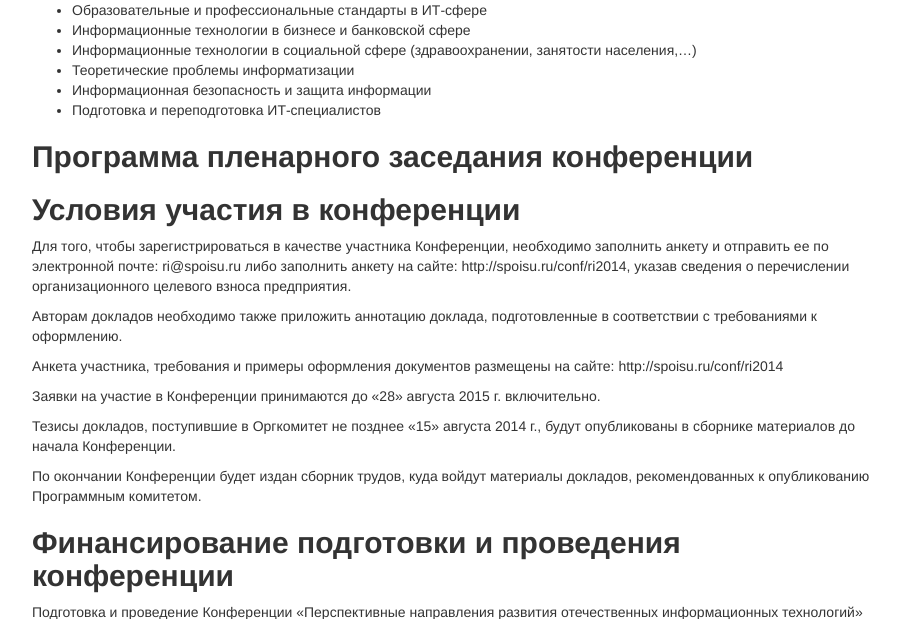
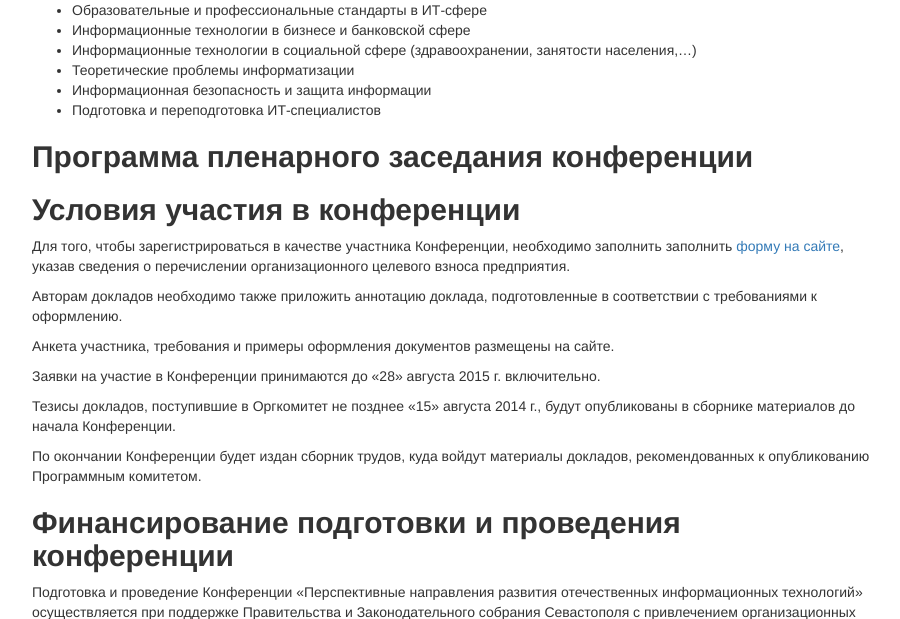
Before and after one commit to codesteam/sgu_c, a Yii app: template views/static/info.php in a window 1280 px wide. Shown: the part 1230-1849 px from the top of the page, without its empty margins (38-938 px from the left). Run offline with PHP 8.4 and a stand-in for Yii, Linux system fonts and the light colour scheme; the template is opened without the code that fills it, so the values that code supplies are empty; some libraries are stand-ins or nearby versions.

Commit message:
Update info.php

```diff
--- a/views/static/info.php
+++ b/views/static/info.php
@@ -89,15 +89,14 @@ $this->title = 'Информация о конференции';
             <h2 id="l-tos">Условия участия в  конференции</h2>
             <p>
                 Для того, чтобы зарегистрироваться в качестве участника Конференции, необходимо
-                заполнить анкету и отправить ее по электронной почте: ri@spoisu.ru либо заполнить
-                анкету на сайте: http://spoisu.ru/conf/ri2014, указав сведения о перечислении
+                заполнить заполнить <a href='/site/application'>форму на сайте</a>, указав сведения о перечислении
                 организационного целевого взноса предприятия.
             </p>
             <p>
                 Авторам докладов необходимо также приложить аннотацию доклада, подготовленные в соответствии с требованиями к оформлению.
             </p>
             <p>
-                Анкета участника, требования и примеры оформления документов размещены на сайте: http://spoisu.ru/conf/ri2014
+                Анкета участника, требования и примеры оформления документов размещены на сайте.
             </p>
             <p>
                 Заявки на участие в Конференции принимаются до «28» августа 2015 г. включительно.
@@ -155,6 +154,14 @@ $this->title = 'Информация о конференции';
                         <td>Представление тезисов докладов</td>
                         <td>до 15.08.2015 г.</td>
                     </tr>
+					<tr>
+                        <td>Оплата за участие в конференции</td>
+                        <td>до 15.08.2015 г. (после получения второго информационного письма) </td>
+                    </tr>
+					<tr>
+                        <td>Рассылка приглашений и программы конференции (после оплаты оргвзноса)</td>
+                        <td>до 15.08.2015 г.</td>
+                    </tr>
                     <tr>
                         <td>Представление заявок участников конференции</td>
                         <td>до 28.08.2015 г.</td>
@@ -162,14 +169,6 @@ $this->title = 'Информация о конференции';
                     <tr>
                         <td>Сообщение о включении доклада в программу конференции</td>
                         <td>до 31.08.2015 г.</td>
-                    </tr>
-                    <tr>
-                        <td>Оплата за участие в конференции</td>
-                        <td>до 15.08.2015 г. (после получения второго информационного письма) </td>
-                    </tr>
-                    <tr>
-                        <td>Рассылка приглашений и программы конференции (после оплаты оргвзноса)</td>
-                        <td>до 15.08.2015 г.</td>
                     </tr>
                     <tr>
                         <td>День заезда, поселение, регистрация</td>
```
